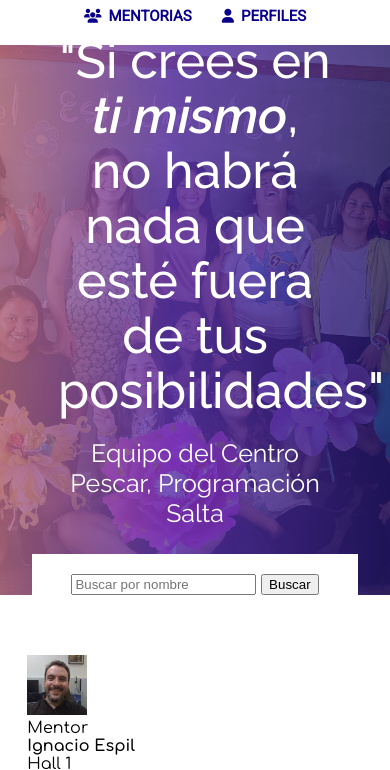
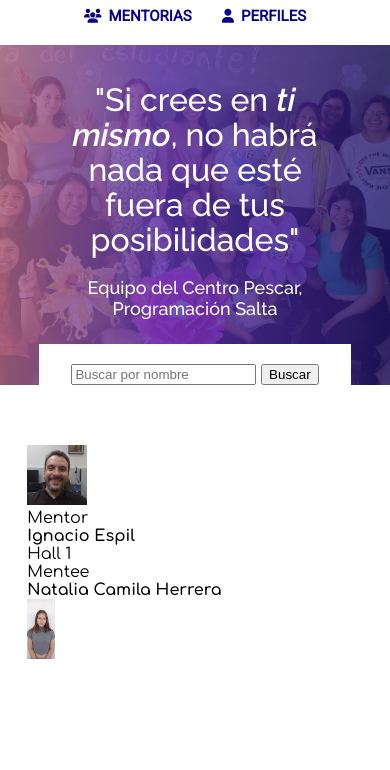
Before and after one commit to AnahiPeralta/MentorySearch.github.io, a plain HTML site: page index.html in a window 390 px wide. Shown: the part 73-843 px from the top of the page. Drawn offline with nearby package versions, Linux system fonts and the light colour scheme.

Commit message:
Añadi estilos del header

```diff
--- a/resources/css/cards.css
+++ b/resources/css/cards.css
@@ -79,3 +79,41 @@
         background-position: 100% 50%;
     }
 }
+
+@media (max-width: 925px) {
+    .container-text {
+        padding: 8% 4%;
+    }
+}
+
+@media (max-width: 850px) {
+    .container-text {
+        padding: 8% 4%;
+    }
+
+    .container-text h1 {
+        font-size: 40px;
+        line-height: 45px;
+    }
+
+    .container-text p {
+        font-size: 20px;
+        font-weight: 500;
+    }
+}
+
+@media (max-width: 600px) {
+    .container-text h1 {
+        font-size: 32px;
+        line-height: 35px;
+    }
+
+    .container-text p {
+        font-size: 18px;
+        font-weight: 500;
+    }
+
+    .headerOne {
+        padding: 130px 10% 0px 10%;
+    }
+}
--- a/resources/css/default.css
+++ b/resources/css/default.css
@@ -6,7 +6,7 @@ body {
 
 :root {
     --fontT: 50px;
-    --fontTitles: 32px;
+    --fontTitle: 32px;
     --fontS: 25px;
     --fontP: 16px;
 }
```
